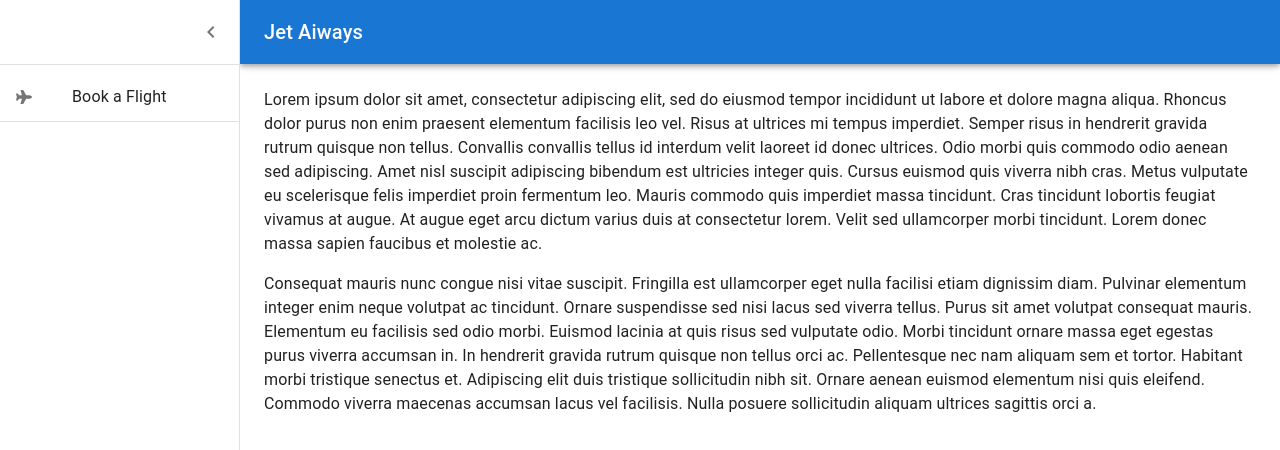
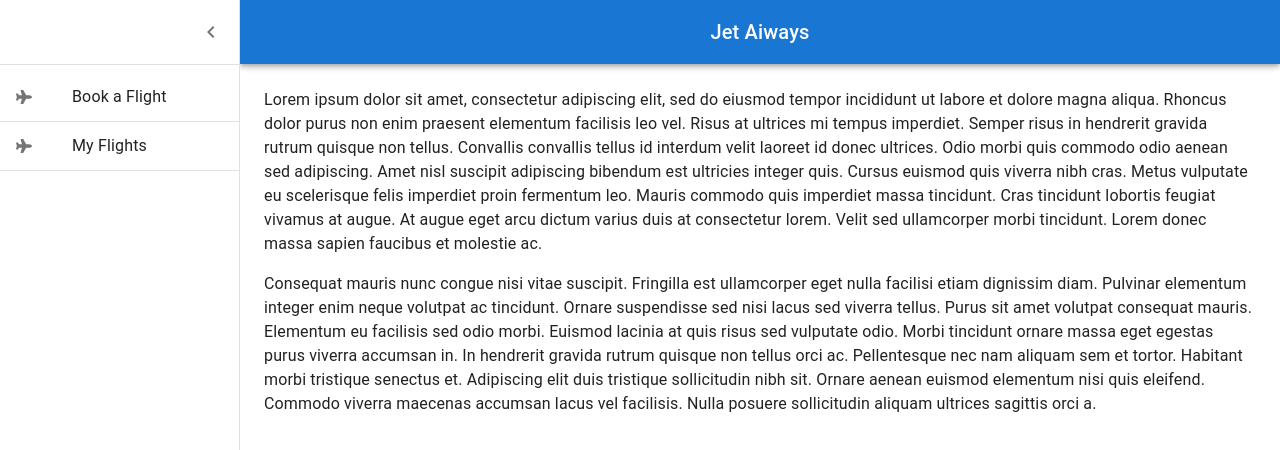
Before and after one commit to gopinathsjsu/team-project-ddst, a React (Create React App) app in the folder frontend/: page / in a window 1280 px wide. Both pictures are taken after a click on the button "open drawer". Shown: the top 450 px of the page. Built offline with nearby package versions, Linux system fonts and the light colour scheme.

Commit message:
Pushing changes navbar

```diff
--- a/frontend/src/App.js
+++ b/frontend/src/App.js
@@ -4,7 +4,7 @@
 import Register from "./components/Register/Register"
 // import Login from "./components/Register/Login"
 import { Router, Route,Routes, Switch, BrowserRouter} from 'react-router-dom'
-import Navbar from "./components/Navbar/Navbar"
+import Navbar from "./components/UserNavbar/UserNavbar"
 
 
 function App() {
--- a/frontend/src/components/Navbar/Navbar.css
+++ /dev/null
@@ -1,3 +0,0 @@
-.header{
-    margin-left:40vw;
-}
--- /dev/null
+++ b/frontend/src/components/UserNavbar/UserNav.css
@@ -0,0 +1,5 @@
+.header
+{
+    width: 100%;
+    text-align: center;
+}
--- a/frontend/src/components/Navbar/Navbar.js
+++ b/frontend/src/components/UserNavbar/UserNavbar.js
@@ -19,7 +19,7 @@ import InboxIcon from '@mui/icons-material/MoveToInbox';
 import MailIcon from '@mui/icons-material/Mail';
 import { FaPlane } from "react-icons/fa";
 import { withStyles } from '@material-ui/core/styles';
-import "./Navbar.css"
+import './UserNav.css'
 
 const drawerWidth = 240;
 
@@ -150,6 +150,11 @@ function  PersistentDrawerLeft(props) {
                 <ListItemText primary="Book a Flight" />
             </ListItem>
             <Divider />
+            <ListItem>
+                <ListItemIcon><FaPlane/></ListItemIcon>
+                <ListItemText primary="My Flights" />
+            </ListItem>
+            <Divider />
         </List>
       </Drawer>
       <Main open={open}>
```
